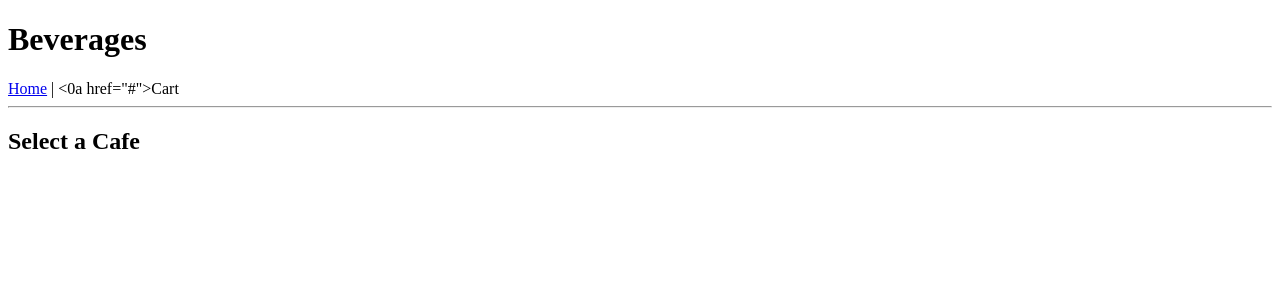
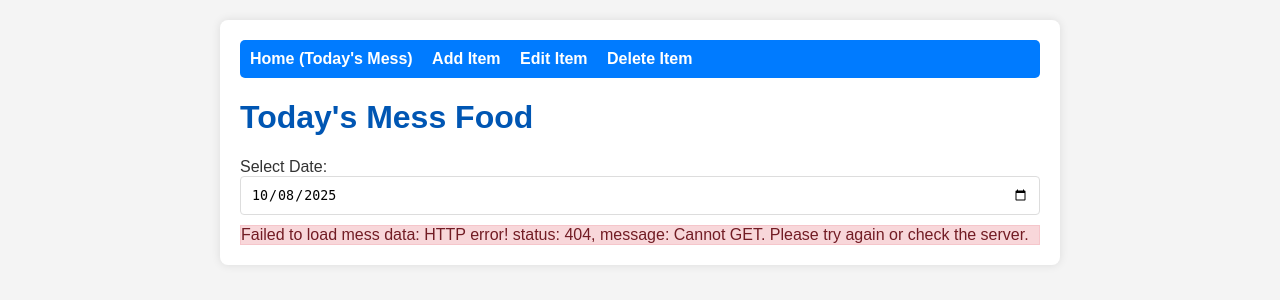
Before and after one commit to deevan47/mess, a Flask app: template templates/index.html in a window 1280 px wide. Shown: the top 300 px of the page. Run offline with Flask 3, Linux system fonts and the light colour scheme; the template is opened without the code that fills it, so the values that code supplies are empty.

Commit message:
Intial commit

```diff
--- a/app.py
+++ b/app.py
@@ -1,64 +1,120 @@
-from flask import Flask, jsonify, render_template, request, redirect, url_for, session
+from flask import Flask, request, jsonify, render_template # Added render_template
+from datetime import datetime
+from flask_cors import CORS # Import CORS
 
-# Initialize the app
 app = Flask(__name__)
+CORS(app) # Enable CORS for all routes
 
-cart = []
-
-# Dummy data: cafes and menus
-cafes = {
-    "Cafe One": ["Coffee", "Sandwich", "Muffin"],
-    "Cafe Two": ["Tea", "Burger", "Fries"],
-    "Cafe Three": ["Pizza", "Pasta", "Salad"]
+# In-memory data store for demonstration purposes
+# In a real application, this would be a database
+mess_data = {
+    "2023-10-27": {
+        "breakfast": [
+            {"item": "Idli", "quantity": 4},
+            {"item": "Sambar", "quantity": "unlimited"}
+        ],
+        "lunch": [
+            {"item": "Rice", "quantity": "unlimited"},
+            {"item": "Dal Fry", "quantity": 1},
+            {"item": "Mix Veg Curry", "quantity": 1}
+        ],
+        "dinner": [
+            {"item": "Roti", "quantity": 3},
+            {"item": "Chicken Curry", "quantity": 1}
+        ]
+    }
+    # You can add more dates here
 }
 
-cafes = {
-    "Cafe One": ["Coffee", "Sandwich", "Muffin"],
-    "Cafe Two": ["Tea", "Burger", "Fries"],
-    "Cafe Three": ["Pizza", "Pasta", "Salad"]
-}
+# Helper function to get today's date in YYYY-MM-DD format
+def get_today_date_str():
+    return datetime.now().strftime("%Y-%m-%d")
 
-@app.route("/cafes/list",methods=["GET"])
-def list_cafes():
-    """Show list of cafes"""
-    return jsonify(cafes)
+# --- Frontend Routes (to serve HTML files) ---
 
-@app.route("/cafe/<name>", methods=["GET"])
-def show_cafe(name):
-    """Show menu of a cafe"""
-    menu = cafes.get(name, [])
-    return jsonify(menu)
+@app.route('/')
+def index():
+    return render_template('index.html')
 
-@app.route("/add_to_cart",methods=["POST"])
-def add_to_cart():
-    """Add an item to the cart (stored in session)"""
-    data = request.get_json()
-    #I'm actually not checking if the item is present in the cafe!
-    #This check has to be done. Skipping for now
-    cart.append({"cafe": data["cafe"], "item": data["item"]})
-    return jsonify(cart), 201
+@app.route('/add')
+def add_item_page():
+    return render_template('add_item.html')
 
-@app.route("/cart",methods=["GET"])
-def view_cart():
-    """View items in cart"""
-    return jsonify(cart)
+@app.route('/edit')
+def edit_item_page():
+    return render_template('edit_item.html')
 
-@app.route("/delete_from_cart/<cafe>/<item>",methods=["DELETE"])
-def delete_from_cart(cafe, item):
-    """Add an item to the cart (stored in session)"""
-    for item in cart:
-        for c,i in item.items():
-            if c==cafe and i==item:
-                del cart[item][c]
-                return jsonify(cart), 201
-    return ("Item not found",404)
+@app.route('/delete')
+def delete_item_page():
+    return render_template('delete_item.html')
+
+# --- API Endpoints (as before) ---
+
+# 1. Base Endpoint: Get all mess food data for a specific date (or today if not specified)
+@app.route('/api/mess', methods=['GET']) # Changed to /api/mess to differentiate from frontend route
+def get_all_mess_food():
+    date_str = request.args.get('date', get_today_date_str())
+    if date_str in mess_data:
+        return jsonify(mess_data[date_str])
+    return jsonify({"message": f"No mess food data found for {date_str}"}), 404
+
+# 2. Endpoint to add/update/delete items for a specific meal type
+@app.route('/api/mess/<meal_type>', methods=['GET', 'POST', 'PUT', 'DELETE']) # Changed to /api/mess/<meal_type>
+def manage_meal_food(meal_type):
+    date_str = request.args.get('date', get_today_date_str())
+
+    if meal_type not in ['breakfast', 'lunch', 'dinner']:
+        return jsonify({"message": "Invalid meal type. Must be 'breakfast', 'lunch', or 'dinner'."}), 400
+
+    if date_str not in mess_data:
+        # Initialize an empty structure for the new date
+        mess_data[date_str] = {"breakfast": [], "lunch": [], "dinner": []}
+
+    current_meal = mess_data[date_str][meal_type]
+
+    if request.method == 'GET':
+        return jsonify(current_meal)
+
+    elif request.method == 'POST':
+        # Add a new food item to the meal
+        new_item = request.json
+        if not new_item or 'item' not in new_item:
+            return jsonify({"message": "Missing 'item' field in request body."}), 400
+        current_meal.append(new_item)
+        return jsonify({"message": f"Item added to {meal_type}", "data": new_item}), 201
+
+    elif request.method == 'PUT':
+        # Update an existing food item in the meal
+        updated_item = request.json
+        if not updated_item or 'item' not in updated_item:
+            return jsonify({"message": "Missing 'item' field in request body for update."}), 400
+
+        item_found = False
+        for i, food_item in enumerate(current_meal):
+            if food_item['item'].lower() == updated_item['item'].lower():
+                current_meal[i].update(updated_item) # Update existing fields
+                item_found = True
+                break
+        if item_found:
+            return jsonify({"message": f"Item '{updated_item['item']}' updated in {meal_type}", "data": updated_item})
+        return jsonify({"message": f"Item '{updated_item['item']}' not found in {meal_type} for update."}), 404
+
+    elif request.method == 'DELETE':
+        # Delete a food item from the meal
+        item_to_delete = request.json
+        if not item_to_delete or 'item' not in item_to_delete:
+            return jsonify({"message": "Missing 'item' field in request body for deletion."}), 400
+
+        original_len = len(current_meal)
+        mess_data[date_str][meal_type] = [
+            food_item for food_item in current_meal
+            if food_item['item'].lower() != item_to_delete['item'].lower()
+        ]
+
+        if len(mess_data[date_str][meal_type]) < original_len:
+            return jsonify({"message": f"Item '{item_to_delete['item']}' deleted from {meal_type}"})
+        return jsonify({"message": f"Item '{item_to_delete['item']}' not found in {meal_type} for deletion."}), 404
 
 
-@app.route("/checkout",methods=["POST"])
-def checkout():
-    """Clear the cart (no real payment)"""
-    cart.clear()
-    return ("Thanks for ordering! Your cart is now empty.",201)
-
-# if __name__ == "__main__":
-#     app.run(debug=True)
+if __name__ == '__main__':
+    app.run(debug=True)
--- a/templates/base.html
+++ b/templates/base.html
@@ -1,13 +1,53 @@
 <!DOCTYPE html>
-<html>
+<html lang="en">
 <head>
-    <title>Beverage</title>
+    <meta charset="UTF-8">
+    <meta name="viewport" content="width=device-width, initial-scale=1.0">
+    <title>{% block title %}Mess Food Tracker{% endblock %}</title>
+    <style>
+        body { font-family: Arial, sans-serif; margin: 20px; background-color: #f4f4f4; color: #333; }
+        .container { max-width: 800px; margin: auto; background: white; padding: 20px; border-radius: 8px; box-shadow: 0 0 10px rgba(0,0,0,0.1); }
+        h1, h2 { color: #0056b3; }
+        nav { margin-bottom: 20px; background-color: #007bff; padding: 10px; border-radius: 5px; }
+        nav a { color: white; text-decoration: none; margin-right: 15px; font-weight: bold; }
+        nav a:hover { text-decoration: underline; }
+        .meal-section { margin-bottom: 20px; padding: 15px; border: 1px solid #ddd; border-radius: 5px; background-color: #e9ecef; }
+        .meal-section h3 { margin-top: 0; color: #0056b3; }
+        ul { list-style: none; padding: 0; }
+        li { background: #f8f9fa; margin-bottom: 5px; padding: 8px; border-radius: 3px; }
+        input[type="text"], input[type="number"], input[type="date"], select {
+            width: calc(100% - 22px);
+            padding: 10px;
+            margin-bottom: 10px;
+            border: 1px solid #ddd;
+            border-radius: 4px;
+        }
+        button {
+            background-color: #007bff;
+            color: white;
+            padding: 10px 15px;
+            border: none;
+            border-radius: 4px;
+            cursor: pointer;
+            font-size: 16px;
+        }
+        button:hover {
+            background-color: #0056b3;
+        }
+        .message { margin-top: 15px; padding: 10px; border-radius: 4px; }
+        .success { background-color: #d4edda; color: #155724; border: 1px solid #c3e6cb; }
+        .error { background-color: #f8d7da; color: #721c24; border: 1px solid #f5c6cb; }
+    </style>
 </head>
 <body>
-    <h1>Beverages</h1>
-    <a href="{{ url_for('home') }}">Home</a> |
-    <0a href="{{ url_for('view_beverage') }}">Cart</a>
-    <hr>
-    {% block content %}{% endblock %}
+    <div class="container">
+        <nav>
+            <a href="/">Home (Today's Mess)</a>
+            <a href="/add">Add Item</a>
+            <a href="/edit">Edit Item</a>
+            <a href="/delete">Delete Item</a>
+        </nav>
+        {% block content %}{% endblock %}
+    </div>
 </body>
 </html>
--- a/templates/index.html
+++ b/templates/index.html
@@ -1,9 +1,92 @@
 {% extends "base.html" %}
+
+{% block title %}Today's Mess Food{% endblock %}
+
 {% block content %}
-<h2>Select a Cafe</h2>
-<ul>
-  {% for cafe in cafes %}
-    <li><a href="{{ url_for('show_cafe', name=cafe) }}">{{ cafe }}</a></li>
-  {% endfor %}
-</ul>
+    <h1>Today's Mess Food</h1>
+    <label for="date-selector">Select Date:</label>
+    <input type="date" id="date-selector" onchange="loadMessData(this.value)">
+
+    <div id="loading-message" style="display: none;">Loading...</div>
+    <div id="error-message" class="error" style="display: none;"></div>
+
+    <div id="mess-food-display">
+        <!-- Mess food data will be loaded here by JavaScript -->
+        <div class="meal-section">
+            <h3>Breakfast</h3>
+            <ul id="breakfast-list"></ul>
+        </div>
+        <div class="meal-section">
+            <h3>Lunch</h3>
+            <ul id="lunch-list"></ul>
+        </div>
+        <div class="meal-section">
+            <h3>Dinner</h3>
+            <ul id="dinner-list"></ul>
+        </div>
+    </div>
+
+    <script>
+        const API_BASE_URL = 'http://127.0.0.1:5000/api'; // Ensure this matches your Flask app URL and API prefix
+
+        document.addEventListener('DOMContentLoaded', () => {
+            const today = new Date();
+            const year = today.getFullYear();
+            const month = String(today.getMonth() + 1).padStart(2, '0'); // Months are 0-indexed
+            const day = String(today.getDate()).padStart(2, '0');
+            const formattedDate = `${year}-${month}-${day}`;
+            document.getElementById('date-selector').value = formattedDate;
+            loadMessData(formattedDate);
+        });
+
+        async function loadMessData(date) {
+            const loadingMessage = document.getElementById('loading-message');
+            const errorMessage = document.getElementById('error-message');
+            const displayDiv = document.getElementById('mess-food-display');
+
+            loadingMessage.style.display = 'block';
+            errorMessage.style.display = 'none';
+            displayDiv.style.display = 'none';
+
+            document.getElementById('breakfast-list').innerHTML = '';
+            document.getElementById('lunch-list').innerHTML = '';
+            document.getElementById('dinner-list').innerHTML = '';
+
+            try {
+                const response = await fetch(`${API_BASE_URL}/mess?date=${date}`);
+                if (!response.ok) {
+                    const errorText = await response.text();
+                    throw new Error(`HTTP error! status: ${response.status}, message: ${errorText}`);
+                }
+                const data = await response.json();
+
+                displayMeal(data.breakfast, 'breakfast-list');
+                displayMeal(data.lunch, 'lunch-list');
+                displayMeal(data.dinner, 'dinner-list');
+
+                displayDiv.style.display = 'block'; // Show content if successful
+            } catch (error) {
+                console.error("Error fetching mess data:", error);
+                errorMessage.textContent = `Failed to load mess data: ${error.message}. Please try again or check the server.`;
+                errorMessage.style.display = 'block';
+            } finally {
+                loadingMessage.style.display = 'none';
+            }
+        }
+
+        function displayMeal(mealItems, listId) {
+            const list = document.getElementById(listId);
+            if (mealItems && mealItems.length > 0) {
+                mealItems.forEach(item => {
+                    const li = document.createElement('li');
+                    li.textContent = `${item.item} (${item.quantity})`;
+                    list.appendChild(li);
+                });
+            } else {
+                const li = document.createElement('li');
+                li.textContent = 'No items listed for this meal.';
+                list.appendChild(li);
+            }
+        }
+    </script>
 {% endblock %}
```
